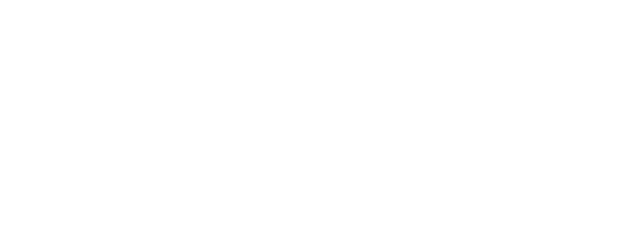
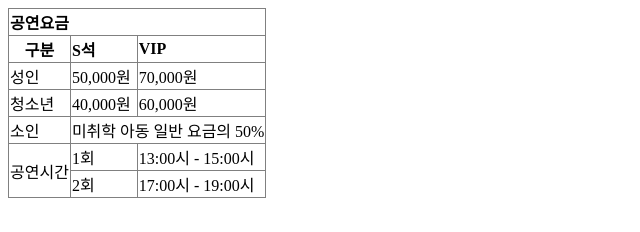
Before and after one commit to wonsrc/html-css-study202408, a plain HTML site: page html-study/5.표 컨텐츠/실습.html in a window 1280 px wide. Shown: the whole page, without its empty margins (0-640 px from the left). Drawn offline with Linux system fonts and the light colour scheme.

Commit message:
표 실습 풀이

```diff
--- a/html-study/5.표 컨텐츠/실습.html
+++ b/html-study/5.표 컨텐츠/실습.html
@@ -13,6 +13,41 @@
 </head>
 <body>
     <table border="1">
+        <tr>
+            <th colspan="3" align="left">공연요금</th>
+        </tr>
+        <tr>
+            <th>구분</th>
+            <th align="left">S석</th>
+            <th align="left">VIP</th>
+        </tr>
+
+        <tr>
+            <td>성인</td>
+            <td>50,000원</td>
+            <td>70,000원</td>
+        </tr>
+
+        <tr>
+            <td>청소년</td>
+            <td>40,000원</td>
+            <td>60,000원</td>
+        </tr>
+
+        <tr>
+            <td>소인</td>
+            <td colspan="3">미취학 아동 일반 요금의 50%</td>
+        </tr>
+        <tr>
+            <td rowspan="2">공연시간</td>
+            <td>1회</td>
+            <td>13:00시 - 15:00시</td>
+        </tr>
+        <tr>
+            <td>2회</td>
+            <td>17:00시 - 19:00시</td>
+        </tr>
+
 
     </table>
 </body>
```
Also changed, not shown: html-study/5.표 컨텐츠/basic.html (+4 -2 lines).
